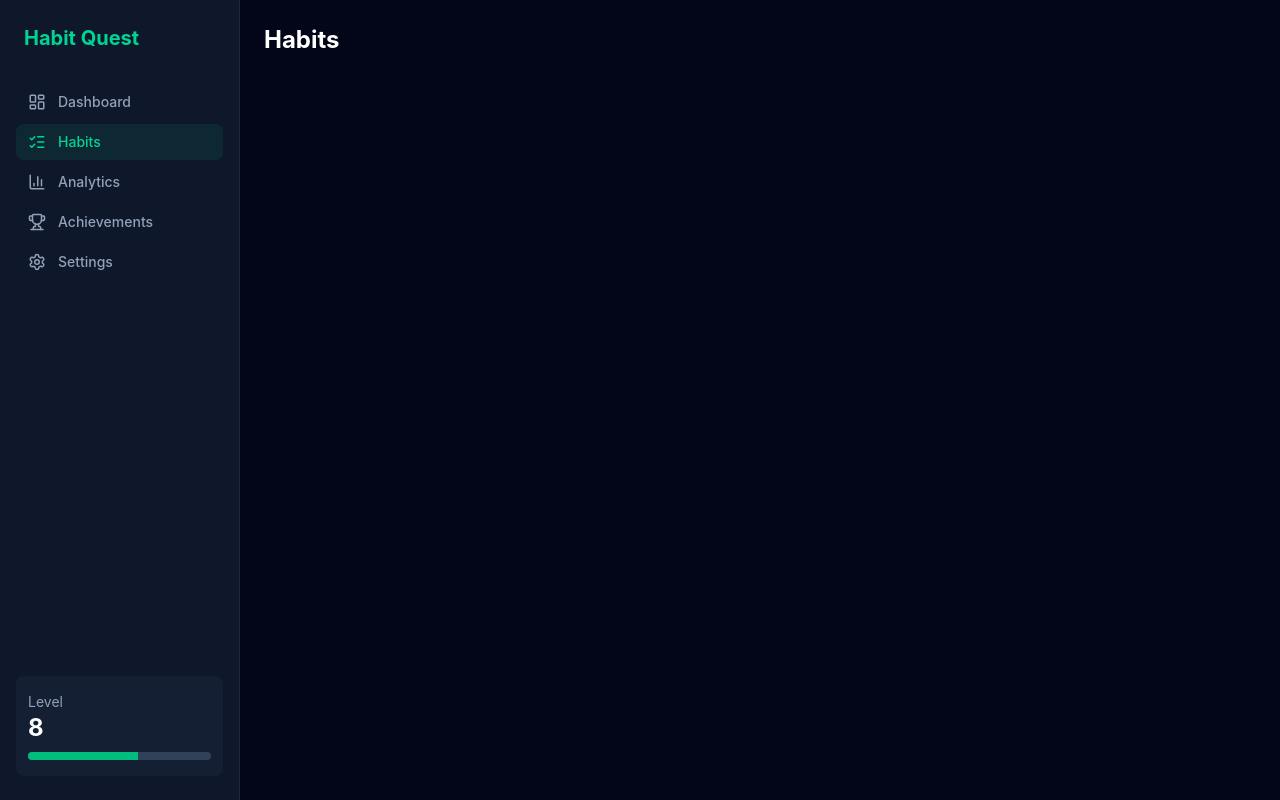
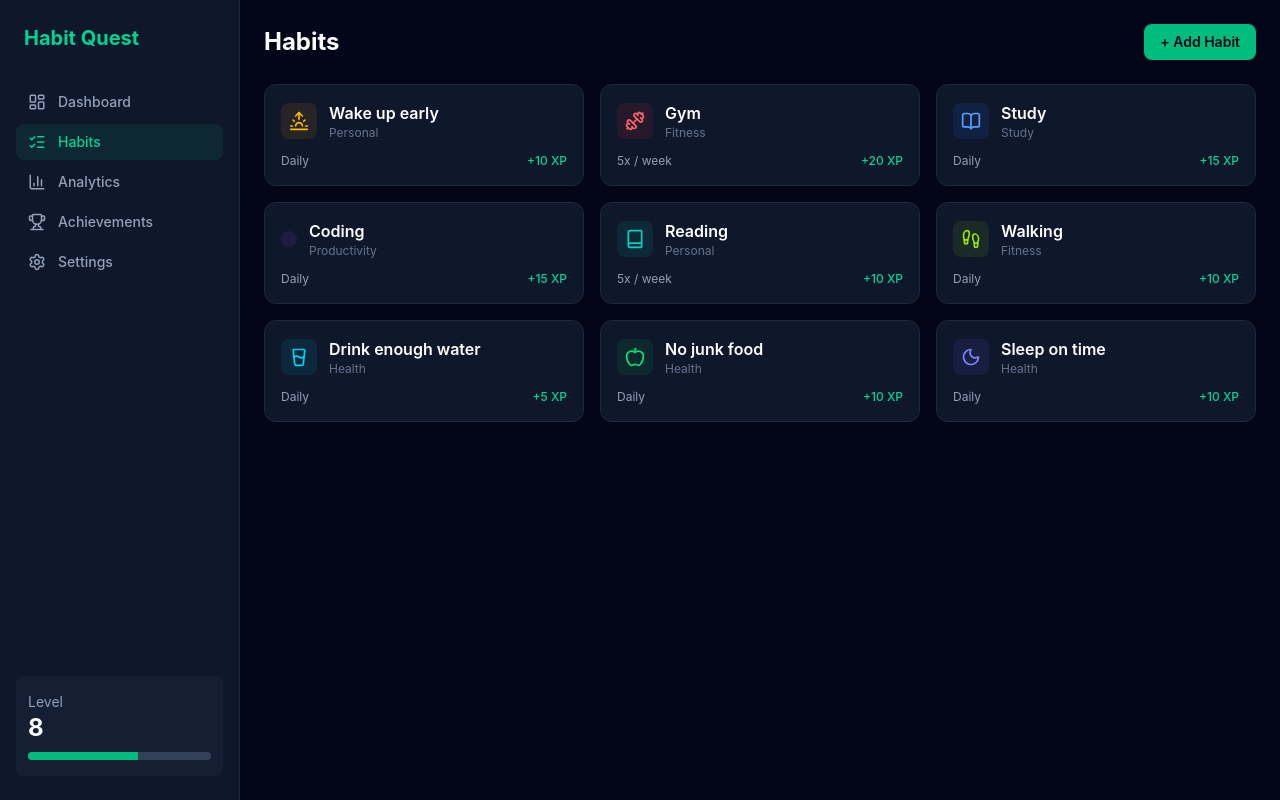
Before and after one commit to Dewesh10/habit-quest, a React (Vite) app: page /habits in a window 1280 px wide. Built offline with nearby package versions, Linux system fonts and the light colour scheme.

Commit message:
Phase 3: storage service, useHabits hook, Habits page with color-mapped icons

```diff
--- /dev/null
+++ b/src/hooks/useHabits.ts
@@ -0,0 +1,55 @@
+import { useState, useEffect, useCallback } from "react"
+import type { Habit } from "../types"
+import { storageService } from "../services/storageService"
+import { sampleHabits } from "../data/sampleData"
+
+export function useHabits() {
+  const [habits, setHabits] = useState<Habit[]>([])
+  const [loaded, setLoaded] = useState(false)
+
+  useEffect(() => {
+    const existing = storageService.getHabits()
+    if (existing.length === 0) {
+      storageService.saveHabits(sampleHabits)
+      setHabits(sampleHabits)
+    } else {
+      setHabits(existing)
+    }
+    setLoaded(true)
+  }, [])
+
+  const persist = useCallback((next: Habit[]) => {
+    setHabits(next)
+    storageService.saveHabits(next)
+  }, [])
+
+  const addHabit = useCallback(
+    (habit: Habit) => {
+      persist([...habits, habit])
+    },
+    [habits, persist]
+  )
+
+  const updateHabit = useCallback(
+    (id: string, updates: Partial<Habit>) => {
+      persist(habits.map((h) => (h.id === id ? { ...h, ...updates } : h)))
+    },
+    [habits, persist]
+  )
+
+  const deleteHabit = useCallback(
+    (id: string) => {
+      persist(habits.filter((h) => h.id !== id))
+    },
+    [habits, persist]
+  )
+
+  const archiveHabit = useCallback(
+    (id: string, archived: boolean) => {
+      updateHabit(id, { archived })
+    },
+    [updateHabit]
+  )
+
+  return { habits, loaded, addHabit, updateHabit, deleteHabit, archiveHabit }
+}
--- a/src/pages/Habits/Habits.tsx
+++ b/src/pages/Habits/Habits.tsx
@@ -1,3 +1,72 @@
+import { icons } from "lucide-react"
+import { useHabits } from "../../hooks/useHabits"
+import { getHabitColorClasses } from "../../utils/colorMap"
+import type { Habit } from "../../types"
+
+function HabitIcon({ name, className }: { name: string; className?: string }) {
+  const Icon = icons[name as keyof typeof icons]
+  if (!Icon) return null
+  return <Icon className={className} />
+}
+
+function frequencyLabel(habit: Habit): string {
+  if (habit.frequency === "daily") return "Daily"
+  if (habit.frequency === "weekly") return "Weekly"
+  if (Array.isArray(habit.frequency)) {
+    return `${habit.frequency.length}x / week`
+  }
+  return ""
+}
+
 export default function Habits() {
-  return <h1 className="text-2xl font-bold text-white">Habits</h1>
+  const { habits, loaded } = useHabits()
+  const activeHabits = habits.filter((h) => !h.archived)
+
+  if (!loaded) {
+    return <p className="text-slate-400">Loading habits...</p>
+  }
+
+  return (
+    <div>
+      <div className="flex items-center justify-between mb-6">
+        <h1 className="text-2xl font-bold text-white">Habits</h1>
+        <button className="bg-emerald-500 hover:bg-emerald-400 text-slate-950 font-semibold text-sm px-4 py-2 rounded-lg transition-colors">
+          + Add Habit
+        </button>
+      </div>
+
+      {activeHabits.length === 0 ? (
+        <div className="text-center py-16">
+          <p className="text-slate-400 text-lg mb-2">Your journey starts here.</p>
+          <p className="text-slate-500 text-sm">Create your first habit to begin earning XP.</p>
+        </div>
+      ) : (
+        <div className="grid grid-cols-1 sm:grid-cols-2 lg:grid-cols-3 gap-4">
+          {activeHabits.map((habit) => {
+            const colors = getHabitColorClasses(habit.color)
+            return (
+              <div
+                key={habit.id}
+                className="bg-slate-900 border border-slate-800 rounded-xl p-4 flex flex-col gap-3"
+              >
+                <div className="flex items-center gap-3">
+                  <div className={`p-2 rounded-lg ${colors.bgSoft}`}>
+                    <HabitIcon name={habit.icon} className={`w-5 h-5 ${colors.text}`} />
+                  </div>
+                  <div>
+                    <p className="text-white font-semibold">{habit.name}</p>
+                    <p className="text-slate-500 text-xs">{habit.category}</p>
+                  </div>
+                </div>
+                <div className="flex items-center justify-between text-xs text-slate-400">
+                  <span>{frequencyLabel(habit)}</span>
+                  <span className="text-emerald-400 font-medium">+{habit.xpValue} XP</span>
+                </div>
+              </div>
+            )
+          })}
+        </div>
+      )}
+    </div>
+  )
 }
--- /dev/null
+++ b/src/services/storageService.ts
@@ -0,0 +1,65 @@
+import type { Habit, Completion, Settings, Achievement } from "../types"
+
+const PREFIX = "habitQuest:v1:"
+
+const KEYS = {
+  habits: PREFIX + "habits",
+  completions: PREFIX + "completions",
+  settings: PREFIX + "settings",
+  achievements: PREFIX + "achievements",
+}
+
+function safeGet<T>(key: string, fallback: T): T {
+  try {
+    const raw = localStorage.getItem(key)
+    if (!raw) return fallback
+    return JSON.parse(raw) as T
+  } catch {
+    console.warn(`Failed to read ${key} from localStorage, using fallback.`)
+    return fallback
+  }
+}
+
+function safeSet<T>(key: string, value: T): void {
+  try {
+    localStorage.setItem(key, JSON.stringify(value))
+  } catch {
+    console.error(`Failed to write ${key} to localStorage.`)
+  }
+}
+
+export const storageService = {
+  getHabits(): Habit[] {
+    return safeGet<Habit[]>(KEYS.habits, [])
+  },
+  saveHabits(habits: Habit[]): void {
+    safeSet(KEYS.habits, habits)
+  },
+
+  getCompletions(): Completion[] {
+    return safeGet<Completion[]>(KEYS.completions, [])
+  },
+  saveCompletions(completions: Completion[]): void {
+    safeSet(KEYS.completions, completions)
+  },
+
+  getSettings(): Settings {
+    return safeGet<Settings>(KEYS.settings, {
+      theme: "dark",
+      weekStartsOn: 1,
+      defaultXP: 10,
+      soundEnabled: false,
+      monthlyGoal: 300,
+    })
+  },
+  saveSettings(settings: Settings): void {
+    safeSet(KEYS.settings, settings)
+  },
+
+  getAchievements(): Achievement[] {
+    return safeGet<Achievement[]>(KEYS.achievements, [])
+  },
+  saveAchievements(achievements: Achievement[]): void {
+    safeSet(KEYS.achievements, achievements)
+  },
+}
--- /dev/null
+++ b/src/utils/colorMap.ts
@@ -0,0 +1,29 @@
+// Tailwind cannot detect dynamically-built class names like `bg-${color}-500`.
+// This map ensures every class we might use is written out literally somewhere,
+// so Tailwind generates the CSS for it at build time.
+
+export type HabitColor =
+  | "amber" | "red" | "blue" | "violet" | "teal"
+  | "lime" | "cyan" | "green" | "indigo" | "slate"
+
+interface ColorClasses {
+  bgSoft: string   // soft background for icon chip
+  text: string     // icon / accent text color
+}
+
+const colorMap: Record<string, ColorClasses> = {
+  amber:   { bgSoft: "bg-amber-500/10",   text: "text-amber-400" },
+  red:     { bgSoft: "bg-red-500/10",     text: "text-red-400" },
+  blue:    { bgSoft: "bg-blue-500/10",    text: "text-blue-400" },
+  violet:  { bgSoft: "bg-violet-500/10",  text: "text-violet-400" },
+  teal:    { bgSoft: "bg-teal-500/10",    text: "text-teal-400" },
+  lime:    { bgSoft: "bg-lime-500/10",    text: "text-lime-400" },
+  cyan:    { bgSoft: "bg-cyan-500/10",    text: "text-cyan-400" },
+  green:   { bgSoft: "bg-green-500/10",   text: "text-green-400" },
+  indigo:  { bgSoft: "bg-indigo-500/10",  text: "text-indigo-400" },
+  slate:   { bgSoft: "bg-slate-500/10",   text: "text-slate-400" },
+}
+
+export function getHabitColorClasses(color: string): ColorClasses {
+  return colorMap[color] ?? colorMap.slate
+}
```
